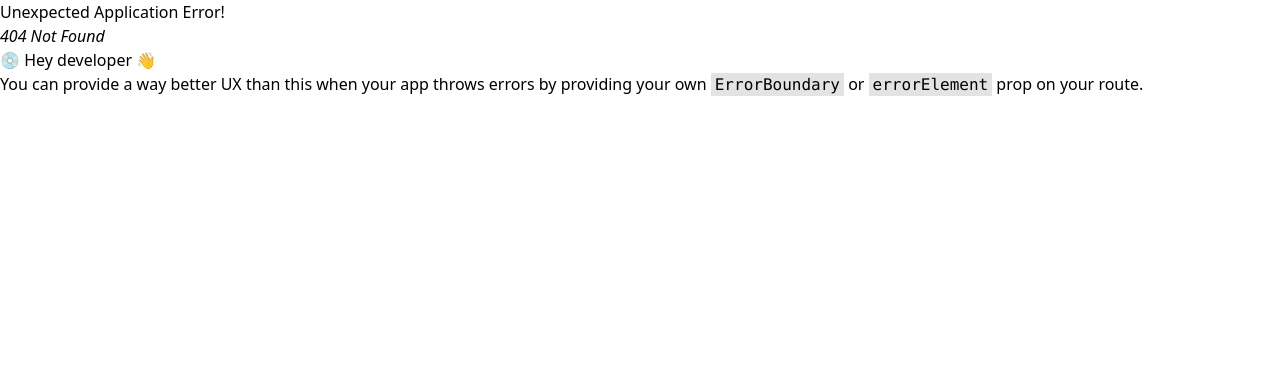
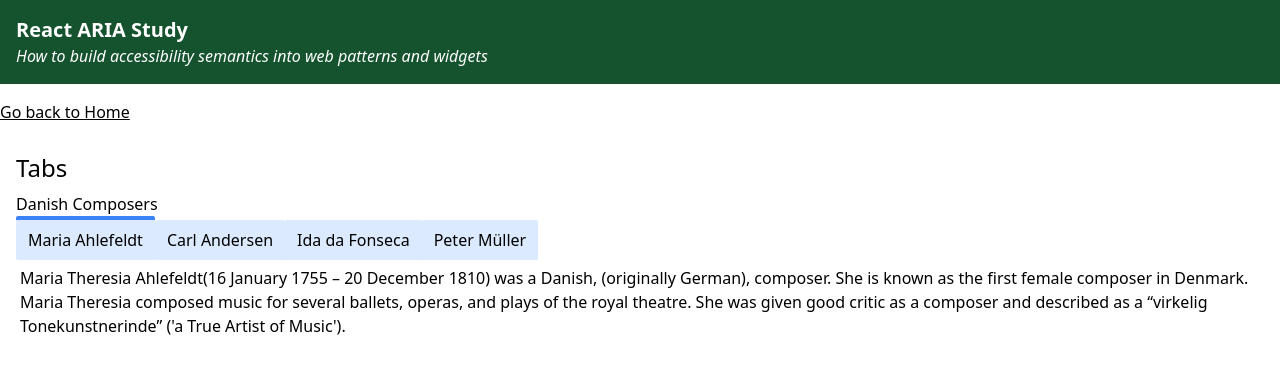
Before and after one commit to fernan542/react-aria-study, a React (Vite) app: page /components/tabs in a window 1280 px wide. Before the commit this address had no page. Shown: the top 372 px of the page. Built offline with nearby package versions, Linux system fonts and the light colour scheme.

Commit message:
feat: implements tabs

```diff
--- a/src/components/index.ts
+++ b/src/components/index.ts
@@ -4,3 +4,4 @@ export { Button } from "./button";
 export { MenuButton } from "./menu_button";
 export { Modal } from "./modal"
 export { RadioGroup } from "./radio_group";
+export { Tabs } from "./tabs";
--- /dev/null
+++ b/src/components/tabs.tsx
@@ -0,0 +1,248 @@
+import clsx from "clsx";
+import { ReactNode, Ref, useLayoutEffect, useRef, useState } from "react";
+
+interface TabData {
+    readonly label: string;
+    readonly description: ReactNode;
+}
+
+const tabs: readonly TabData[] = [
+    {
+        label: "Maria Ahlefeldt",
+        description:
+            <p>
+                <a href="https://en.wikipedia.org/wiki/Maria_Theresia_Ahlefeldt">Maria Theresia Ahlefeldt</a>
+                (16 January 1755 – 20 December 1810) was a Danish, (originally German), composer.
+                She is known as the first female composer in Denmark.
+                Maria Theresia composed music for several ballets, operas, and plays of the royal theatre.
+                She was given good critic as a composer and described as a “<span lang="da">virkelig Tonekunstnerinde</span>” ('a True Artist of Music').
+            </p>
+    },
+    {
+        label:"Carl Andersen",
+        description:
+            <p>
+                <a href="https://en.wikipedia.org/wiki/Joachim_Andersen_(composer)">Carl Joachim Andersen</a>
+                (29 April 1847 – 7 May 1909) was a Danish flutist, conductor and composer born in Copenhagen, son of the flutist Christian Joachim Andersen.
+                Both as a virtuoso and as composer of flute music, he is considered one of the best of his time.
+                He was considered to be a tough leader and teacher and demanded as such a lot from his orchestras but through that style he reached a high level.
+            </p>
+    },
+    {
+        label: "Ida da Fonseca",
+        description:
+            <p>
+                <a href="https://en.wikipedia.org/wiki/Ida_Henriette_da_Fonseca">Ida Henriette da Fonseca</a>
+                (July 27, 1802 – July 6, 1858) was a Danish opera singer and composer.
+                Ida Henriette da Fonseca was the daughter of Abraham da Fonseca (1776–1849) and Marie Sofie Kiærskou (1784–1863).
+                She and her sister Emilie da Fonseca were students of Giuseppe Siboni, choir master of the Opera in Copenhagen.
+                She was given a place at the royal Opera alongside her sister the same year she debuted in 1827.
+            </p>
+    },
+    {
+        label: "Peter Müller",
+        description:
+            <p>
+                <a href="https://en.wikipedia.org/wiki/Peter_Lange-M%C3%BCller">Peter Erasmus Lange-Müller</a>
+                (1 December 1850 – 26 February 1926) was a Danish composer and pianist.
+                His compositional style was influenced by Danish folk music and by the work of Robert Schumann; Johannes Brahms; and his Danish countrymen, including J.P.E. Hartmann.
+            </p>
+    }]
+
+export const Tabs = () => {
+    const [selectedTab, setSelectedTab] = useState<string>(tabs[0].label);
+
+    const tabNodes = useRef<(HTMLButtonElement | null)[]>([]);
+    const firstTabNode = useRef<HTMLButtonElement | null>(null);
+    const lastTabNode = useRef<HTMLButtonElement | null>(null);
+
+    useLayoutEffect(() => {
+        tabNodes.current.forEach((tab, index) => {
+            if (tab) {
+                if (index === 0) firstTabNode.current = tab;
+                lastTabNode.current = tab;
+                tab.tabIndex = -1
+            }
+        })
+
+        if (firstTabNode.current){
+            handleOnSelectionChanged(tabs[0].label, firstTabNode.current)
+        }
+    }, []);
+
+    function handleOnSelectionChanged(tab: string, node: HTMLButtonElement) {
+        setSelectedTab(tab);
+
+        // Resets all tabIndex value of other tabs to -1 and sets the
+        // current selected tab to 0.
+        for (const t of tabNodes.current) {
+            if (t === null) continue;
+            if (t.id == node.id) {
+                t!.tabIndex = 0;
+            } else {
+                t!.tabIndex = -1;
+            }
+        }
+    }
+
+    function onKeyDown(
+        event: React.KeyboardEvent<HTMLButtonElement>
+    ) {
+
+        const tgt = event.currentTarget;
+        const key = event.key;
+        let flag = false;
+
+        switch (key) {
+            case "ArrowLeft":
+                moveFocusToPreviousTab(tgt);
+                flag = true;
+                break;
+            case "ArrowRight":
+                moveFocusToNextTab(tgt);
+                flag = true;
+                break;
+            case "Home":
+                moveFocusToFirstTab();
+                flag = true;
+                break;
+            case "End":
+                moveFocusToLastTab();
+                flag = true;
+                break;
+            default:
+                break;
+        }
+
+        if (flag) {
+            event.stopPropagation();
+            event.preventDefault();
+        }
+    }
+
+    function moveFocusToFirstTab() {
+        if (firstTabNode.current) {
+            moveFocusToTab(firstTabNode.current)
+        }
+    }
+
+    function moveFocusToLastTab() {
+        if (lastTabNode.current) {
+            moveFocusToTab(lastTabNode.current)
+        }
+    }
+
+    function moveFocusToNextTab(tab: HTMLButtonElement) {
+        let newTab: HTMLButtonElement;
+
+        if (tab == lastTabNode.current) {
+            newTab = lastTabNode.current;
+        } else {
+            const index = tabNodes.current.indexOf(tab);
+            newTab = tabNodes.current[index + 1]!
+        }
+
+        moveFocusToTab(newTab);
+    }
+
+    function moveFocusToPreviousTab(tab: HTMLButtonElement) {
+        let newTab: HTMLButtonElement;
+
+        if (tab == firstTabNode.current) {
+            newTab = firstTabNode.current!;
+        } else {
+            const index = tabNodes.current.indexOf(tab);
+            newTab = tabNodes.current[index - 1]!
+        }
+
+        moveFocusToTab(newTab);
+    }
+
+    function moveFocusToTab(tab: HTMLButtonElement) {
+        tab.focus();
+    }
+
+   return (
+        <>
+            <div>
+                <h3 id="tablist-1">Danish Composers</h3>
+                <div role="tablist" aria-labelledby="tablist-1">
+                    {tabs.map((tab, index) =>
+                        {
+                            return <TabButton
+                                key={tab.label}
+                                label={tab.label}
+                                buttonRef={(el) => (tabNodes.current[index] = el)}
+                                selected={selectedTab === tab.label}
+                                onClick={(t, e) => handleOnSelectionChanged(t, e.currentTarget)}
+                                onKeyDown={onKeyDown} />;
+                        }
+                    )}
+                </div>
+
+                {tabs.map((tab) => (
+                    <TabPanel
+                        key={tab.label}
+                        tab={tab.label}
+                        visible={selectedTab === tab.label}
+                    >
+                        {tab.description}
+                    </TabPanel>
+                ) )}
+            </div>
+        </>
+    );
+}
+
+interface TabButtonProps {
+    label: string;
+    buttonRef: Ref<HTMLButtonElement>;
+    selected: boolean;
+    onClick: (tab: string, event: React.MouseEvent<HTMLButtonElement, MouseEvent>) => void;
+    onKeyDown: (event: React.KeyboardEvent<HTMLButtonElement>) => void;
+}
+
+const TabButton = ({label, buttonRef, selected, onClick, onKeyDown}: TabButtonProps) => {
+    return (
+    <button
+        id={`tab-${label}`}
+        ref={buttonRef}
+        role="tab"
+        aria-selected={selected}
+        aria-controls={`tabpanel-${label}`}
+        className={clsx(
+            "inline-block relative m-0 p-2",
+            "bg-blue-100 outline-none rounded-sm",
+            "focus:border focus:border-blue-500",
+            "hover:border hover:border-blue-500",
+            "aria-selected:border-t-4 aria-selected:border-blue-500",
+            "aria-[selected=false]:border-b-2 aria-[selected=false]:border-b-white"
+        )}
+        onClick={(e) => onClick(label, e)}
+        onKeyDown={onKeyDown}
+    >
+        <span className={clsx("p-1 rounded-sm")}>{label}</span>
+    </button>
+  )
+}
+
+interface TabPanelProps {
+    children: ReactNode;
+    tab: string;
+    visible: boolean;
+}
+
+const TabPanel = ({children, tab, visible}: TabPanelProps) => {
+    return (
+        <div
+            id={`tabpanel-${tab}`}
+            aria-labelledby={`tab-${tab}`}
+            role="tabpanel"
+            className={clsx(
+                "p-1",
+                {"hidden": !visible})}
+        >
+            {children}
+        </div>
+    )
+}
--- a/src/constants.ts
+++ b/src/constants.ts
@@ -28,4 +28,11 @@ export const COMPONENTS: Component[] = [
     properties: ['aria-haspopup', 'aria-controls', 'aria-labelledby'],
     states: ['aria-expanded'],
   },
+  {
+    name: "Tabs",
+    path: "/components/tabs",
+    roles: ['tablist', 'tab', 'tabpanel'],
+    properties: ['aria-controls', 'aria-labelledby'],
+    states: ['aria-selected'],
+  },
 ];
--- a/src/home/home_page.tsx
+++ b/src/home/home_page.tsx
@@ -58,6 +58,7 @@ function ComponentAttributesCell({ label, items }: ComponentAttributesCellProps)
           </li>
         ))}
       </ul>
+      <br />
     </>
   )
 }
--- a/src/routes.tsx
+++ b/src/routes.tsx
@@ -38,6 +38,10 @@ export const router = createBrowserRouter([
         element: <Component.RadioGroup />,
       },
       {
+        path: "components/tabs",
+        element: <Component.Tabs />,
+      },
+      {
         path: "examples/forms",
         element: <Example.FormsExample />,
       },
```
